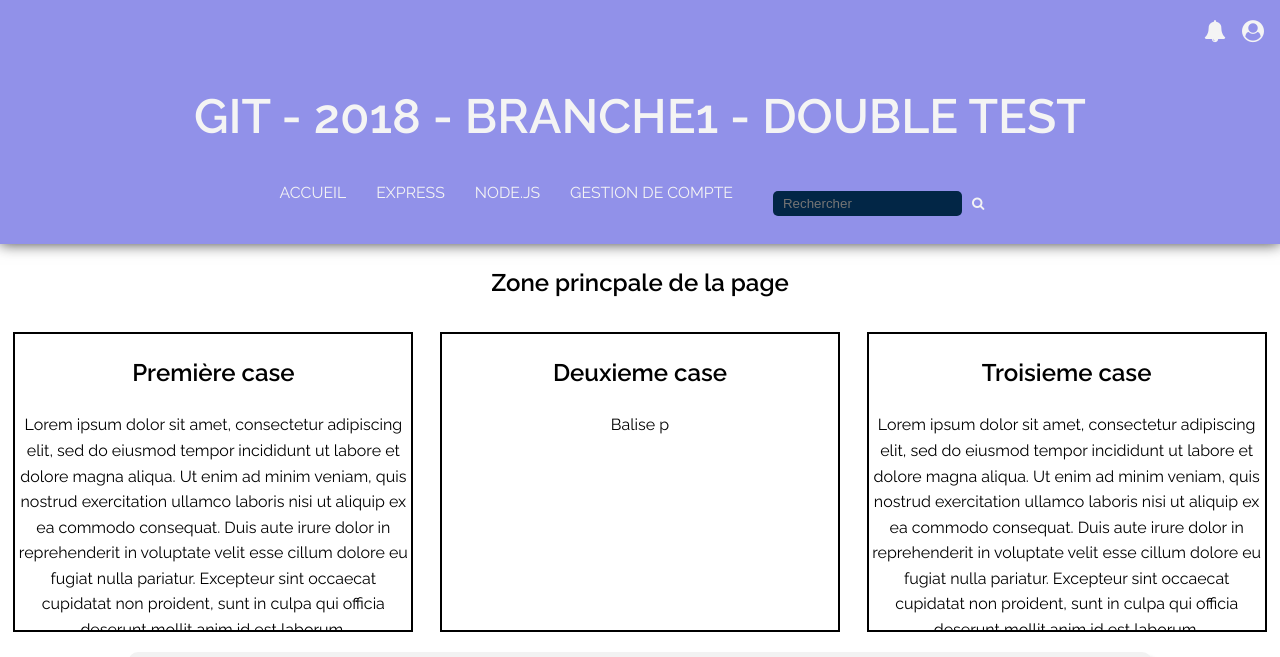
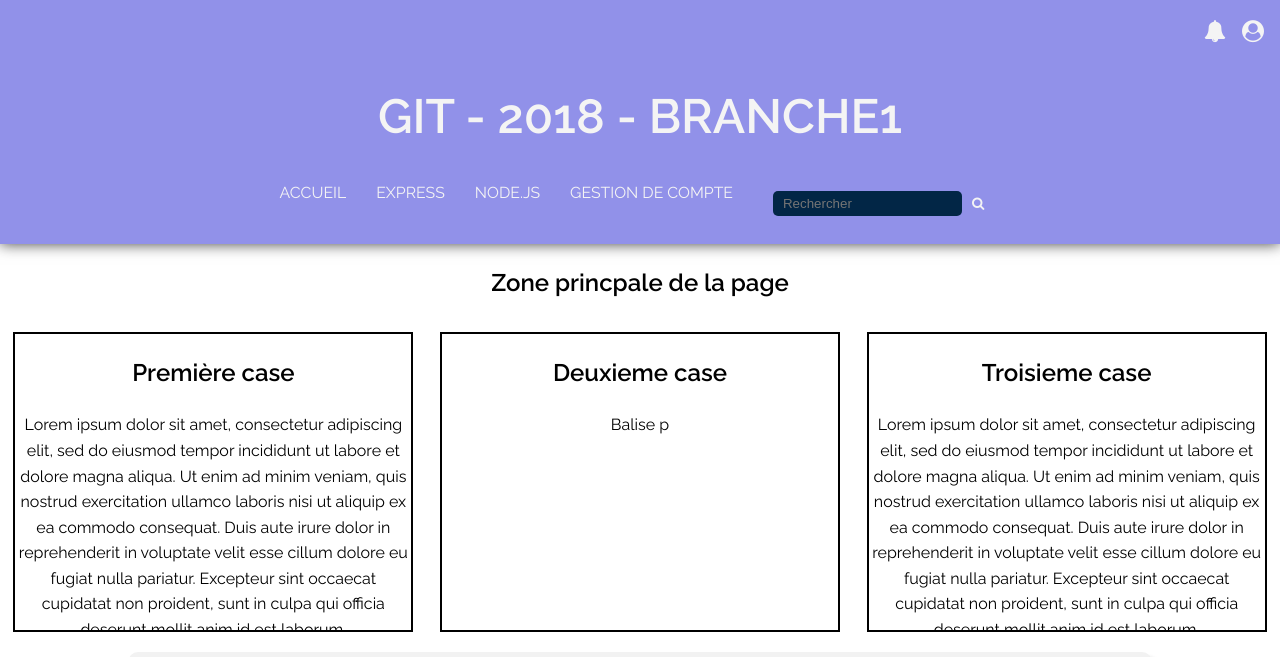
Before and after one commit to MathieuSchetagne/veille-node2, a plain HTML site: page index.htm in a window 1280 px wide. Shown: the part 77-734 px from the top of the page. Drawn offline with nearby package versions, Linux system fonts and the light colour scheme.

Commit message:
Ajustement du titre

```diff
--- a/index.htm
+++ b/index.htm
@@ -20,7 +20,7 @@
         <button type="submit"><i class="fa fa-bell"></i></button>
         <button type="submit"><i class="fa fa-user-circle"></i></button>
       </h4>
-        <h1 class="logo"><a>Git - 2018 - branche1 - double test</a></h1>
+        <h1 class="logo"><a>Git - 2018 - branche1</a></h1>
           <ul class="main-nav">
             <li><a href="">Accueil</a></li>
             <li><a href="">Express</a></li>
```
